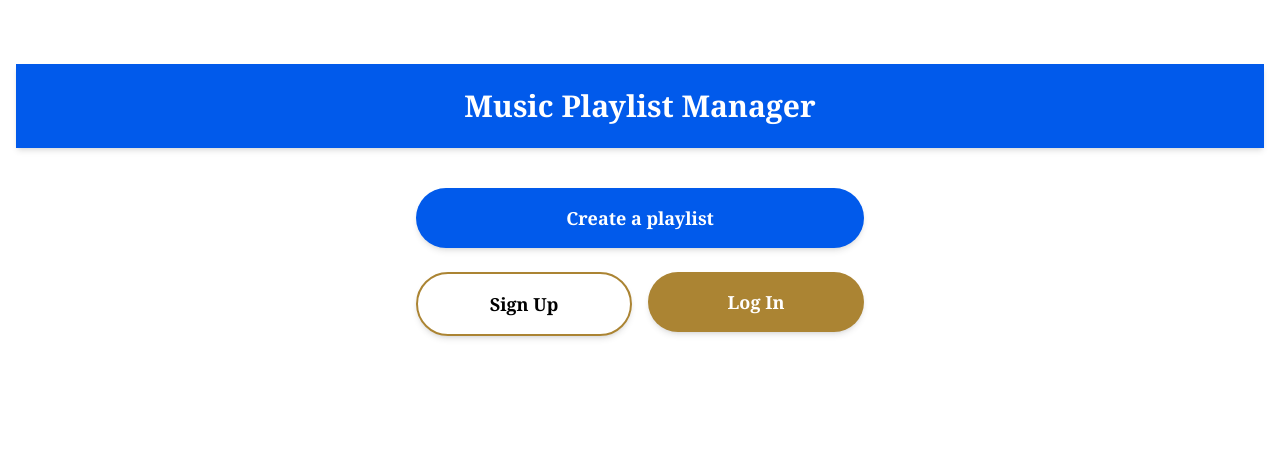
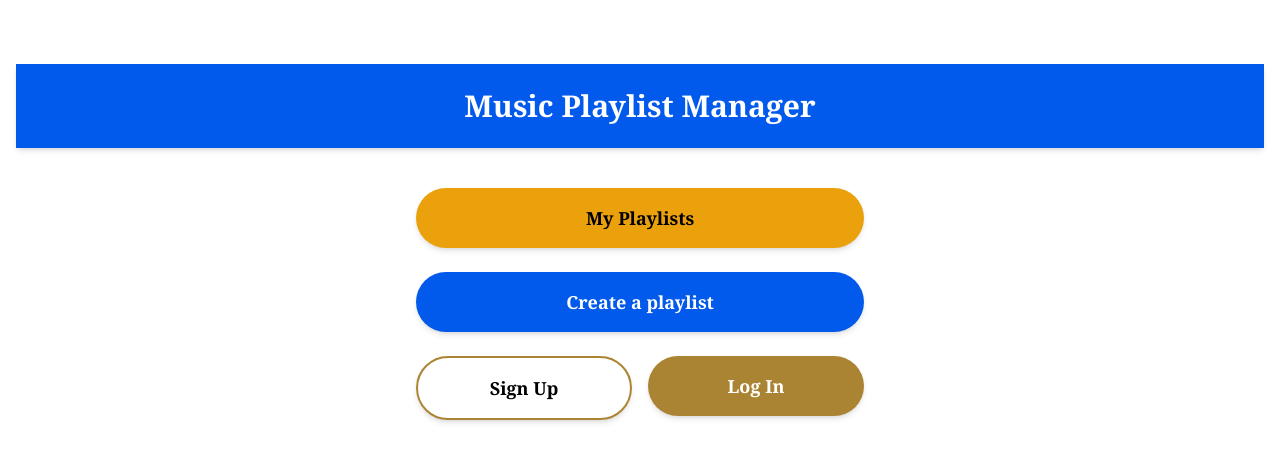
Before and after one commit to joy935/musicmanag, a Next.js app: page / in a window 1280 px wide. Shown: the top 462 px of the page. Built offline with nearby package versions, Linux system fonts and the light colour scheme; no server answers.

Commit message:
added link to view playlists

```diff
--- a/src/app/page.tsx
+++ b/src/app/page.tsx
@@ -26,7 +26,6 @@ export default function Home() {
           setUser(null);
         }
       });
-
       return () => unsubscribe();
     }, []);
 
@@ -34,7 +33,11 @@ export default function Home() {
       <main className="min-h-screen bg-background flex flex-col items-center px-4 py-16">
       <Header />
       <div className="w-full max-w-md space-y-6">
-        <Link href="/playlist" className="block">
+        <Link href="/my-playlists" className="block">
+          <button className="w-full px-5 py-4 rounded-full bg-orange text-black text-lg text-center justify-center font-semibold shadow-md hover:bg-brown transition duration-200">
+          My Playlists</button>
+        </Link>
+        <Link href="/playlists" className="block">
           <button className="w-full px-5 py-4 rounded-full bg-blue text-white text-lg font-semibold shadow-md hover:bg-orange transition duration-200">
           Create a playlist</button>
         </Link>
```
